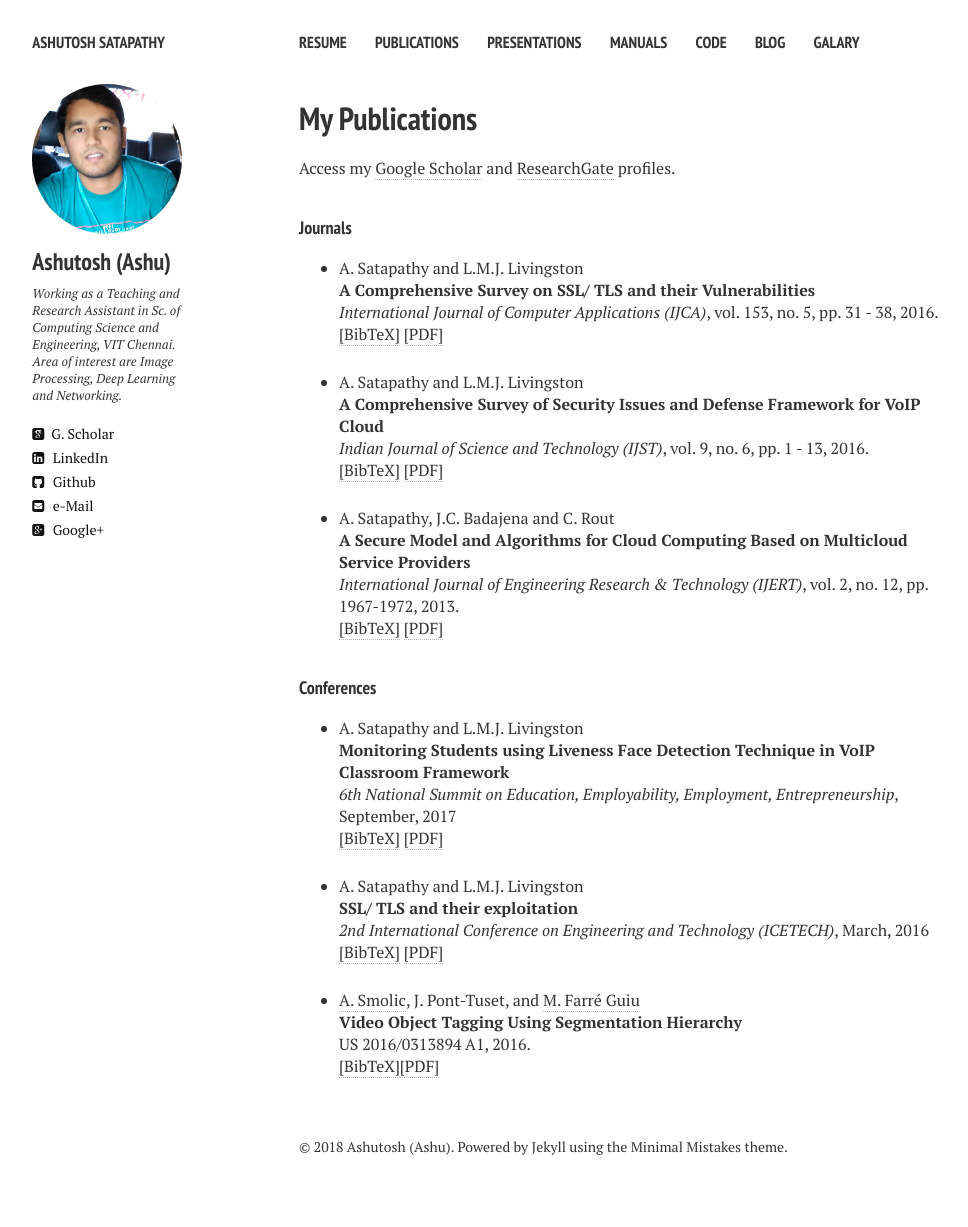
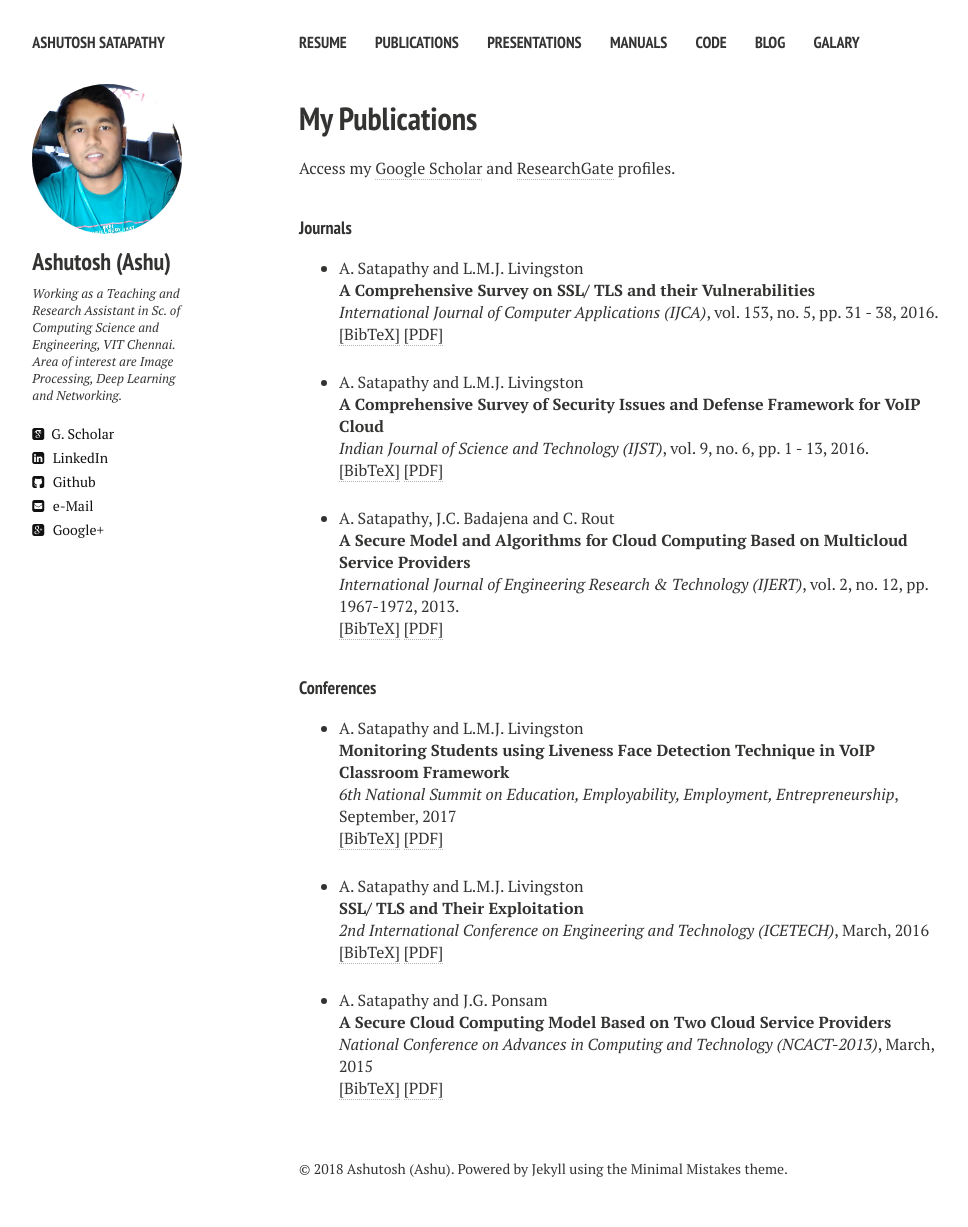
Before and after one commit to ashutoshsatapathy1990/ashutoshsatapathy1990.github.io, a Jekyll site: the page built from publications.md, in a window 1280 px wide. Shown: the whole page, without its empty margins (21-989 px from the left). Built offline with Jekyll 4.4.1, drawn with Linux system fonts in a browser that asks for light colours; nearby versions of some CDN libraries; before the commit the page ends 1205 px from its top, so only the background shows below that.

Commit message:
Update publications.html

```diff
--- a/_layouts/publications.html
+++ b/_layouts/publications.html
@@ -203,7 +203,7 @@ year = {2017}
 <!-- Item: ashutosh2016ca -->
 <li ><p>
 A. Satapathy and L.M.J. Livingston
-<br><b>SSL/ TLS and their exploitation</b><br>
+<br><b>SSL/ TLS and Their Exploitation</b><br>
 <i>2nd International Conference on Engineering and Technology (ICETECH)</i>,
 March,
 2016
@@ -218,27 +218,30 @@ March,
   title = {SSL/ TLS and their exploitation},
   note = {2nd International Conference on Engineering and Technology (ICETECH)}
   month = {March}
-  year = {2017}
+  year = {2016}
 }
 </pre></div>
 </li>
 
-<!-- Item:  -->
-<li ><p><a href="https://www.linkedin.com/in/aljosa-smolic-3a26644?" target="_blank">A. Smolic</a>,
-J. Pont-Tuset, and
-<a href="https://ch.linkedin.com/in/miquelangelfarre" target="_blank">M. Farr&eacute; Guiu</a><br>
-<b>Video Object Tagging Using Segmentation Hierarchy</b><br>
-US 2016/0313894 A1, 2016.
+<!-- Item: ashutosh2013 -->
+<li ><p>
+A. Satapathy and J.G. Ponsam
+<br><b>A Secure Cloud Computing Model Based on Two Cloud Service Providers</b><br>
+<i>National Conference on Advances in Computing and Technology (NCACT-2013)</i>,
+March,
+2015
 <br />
-<a href="javascript:toggleBibtex('')">[BibTeX]</a><a href="http://www.freepatentsonline.com/20160313894.pdf" target="_blank">[PDF]</a>
+<a href="javascript:toggleBibtex('ashutosh2013')">[BibTeX]</a>
+<a href="https://www.dropbox.com/s/x3ydezy4sc7hnd7/multi-cloud-conf.pdf?dl=0" target="_blank">[PDF]</a>
 </p>
-<div id="bib_" class="bibtex noshow">
+<div id="bib_ashutosh2013" class="bibtex noshow">
 <pre>
-@patent{Smolic2016,
-  author = {Aljoscha Smolic and Jordi Pont-Tuset and Farre Guiu, Angel},
-  title = {Video Object Tagging Using Segmentation Hierarchy},
-  year = {2016},
-  number = {US 2016/0313894 A1}
+@patent{ashutosh2013,
+  author = {A. Satapathy and J.G. Ponsam},
+  title = {A Secure Cloud Computing Model Based on Two Cloud Service Providers},
+  note = {National Conference on Advances in Computing and Technology (NCACT-2013)},
+  month = {March},
+  year = {2013}
 }
 </pre></div>
 </li>
```
